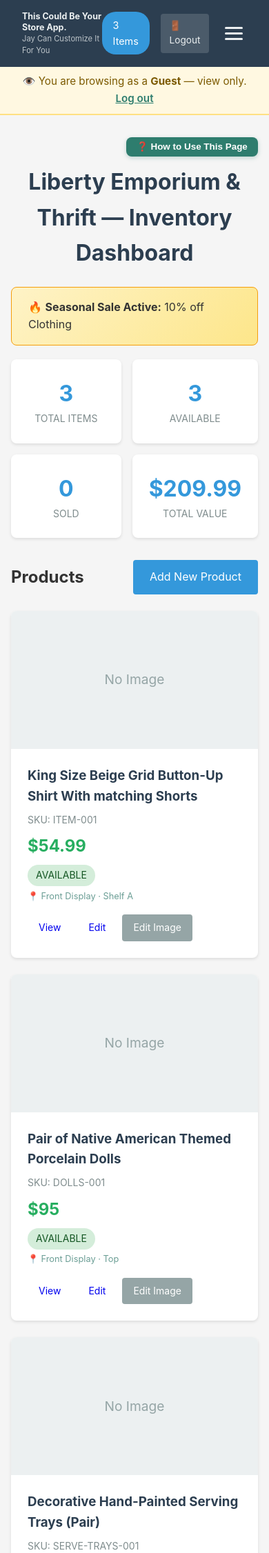
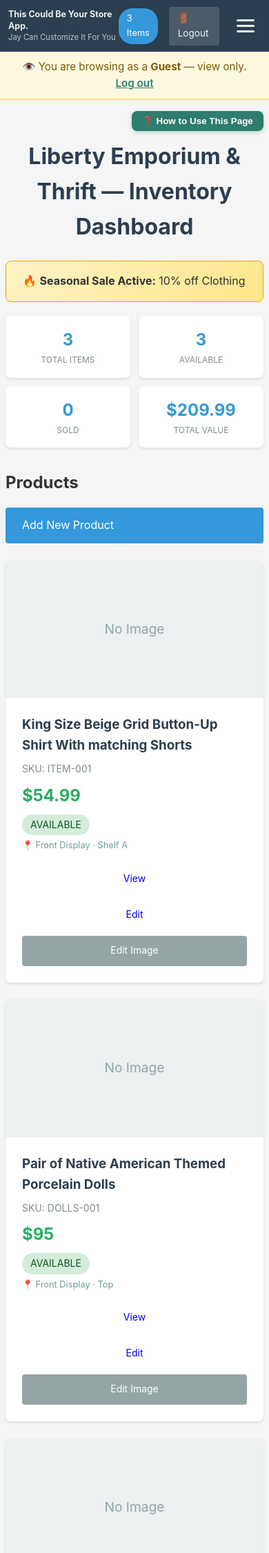
Before and after one commit to Liberty-Emporium/Liberty-Emporium-Inventory-App, a Flask app: page /dashboard in a window 390 px wide. Shown: the top 2252 px of the page at 69% size. Run offline with Flask 3, Linux system fonts and the light colour scheme; the visitor is signed in with stand-in values (Sample User, id 1).

Commit message:
feat: Mobile responsive CSS overhaul (touch-friendly buttons, proper hamburger menu, responsive grids, iOS zoom fix)

```diff
--- a/static/style.css
+++ b/static/style.css
@@ -9,6 +9,7 @@ body {
     background: #f5f5f5;
     color: #333;
     line-height: 1.6;
+    -webkit-tap-highlight-color: transparent;
 }
 
 header {
@@ -122,6 +123,7 @@ main {
     cursor: pointer;
     transition: all 0.3s;
     font-size: 1rem;
+    min-height: 44px;
 }
 
 .btn-primary {
@@ -223,6 +225,7 @@ main {
     margin-top: 1rem;
     display: flex;
     gap: 0.5rem;
+    flex-wrap: wrap;
 }
 
 .empty-state {
@@ -261,12 +264,14 @@ main {
     border: 1px solid #ddd;
     border-radius: 4px;
     font-size: 1rem;
+    min-height: 44px;
 }
 
 .form-actions {
     display: flex;
     gap: 1rem;
     margin-top: 2rem;
+    flex-wrap: wrap;
 }
 
 /* Product Detail */
@@ -293,6 +298,7 @@ main {
     gap: 1rem;
     align-items: center;
     margin-top: 0.5rem;
+    flex-wrap: wrap;
 }
 
 .product-content {
@@ -332,6 +338,7 @@ main {
     display: flex;
     gap: 0.5rem;
     margin-bottom: 1rem;
+    flex-wrap: wrap;
 }
 
 .image-thumbnails {
@@ -370,18 +377,55 @@ footer {
     margin-top: 3rem;
 }
 
+/* ────────────────────────────────────────────────────────────────
+   MOBILE RESPONSIVE OVERHAUL
+   ──────────────────────────────────────────────────────────────── */
+
+/* Hamburger menu (hidden by default) */
+.hamburger {
+    display: none;
+    flex-direction: column;
+    gap: 5px;
+    cursor: pointer;
+    background: none;
+    border: none;
+    padding: 0.5rem;
+    min-width: 44px;
+    min-height: 44px;
+    justify-content: center;
+    align-items: center;
+}
+
+.hamburger span {
+    display: block;
+    width: 26px;
+    height: 3px;
+    background: #ecf0f1;
+    border-radius: 2px;
+    transition: all 0.3s ease;
+}
+
+.hamburger.open span:nth-child(1) { transform: translateY(8px) rotate(45deg); }
+.hamburger.open span:nth-child(2) { opacity: 0; }
+.hamburger.open span:nth-child(3) { transform: translateY(-8px) rotate(-45deg); }
+
 @media (max-width: 768px) {
-    .product-content {
-        grid-template-columns: 1fr;
-    }
-    .stats-grid {
-        grid-template-columns: repeat(2, 1fr);
-    }
-
-    /* ── Hamburger menu ── */
+    /* Show hamburger */
     .hamburger {
         display: flex !important;
     }
+
+    /* Hide header by default, show on hamburger */
+    header {
+        padding: 0.8rem 1rem;
+    }
+    .logo {
+        font-size: 1.1rem;
+        max-width: 60% !important;
+        line-height: 1.2;
+    }
+
+    /* Dropdown menu */
     .nav-links {
         display: none !important;
         position: absolute;
@@ -402,8 +446,119 @@ footer {
         padding: 0.9rem 1.5rem !important;
         border-bottom: 1px solid rgba(255,255,255,0.08);
         font-size: 1rem;
+        min-height: 44px;
+        display: flex !important;
+        align-items: center;
     }
+
+    /* Hide username text on mobile */
     .nav-right span {
         display: none;
     }
+
+    /* Main content */
+    main {
+        margin: 1rem auto;
+        padding: 0 0.75rem;
+    }
+
+    /* Stats grid - 2 columns */
+    .stats-grid {
+        grid-template-columns: repeat(2, 1fr);
+        gap: 0.75rem;
+    }
+    .stat-box {
+        padding: 1rem;
+    }
+    .stat-value {
+        font-size: 1.5rem;
+    }
+    .stat-label {
+        font-size: 0.75rem;
+    }
+
+    /* Products grid - single column */
+    .products-grid {
+        grid-template-columns: 1fr;
+        gap: 1rem;
+    }
+    .product-card {
+        margin-bottom: 0.5rem;
+    }
+
+    /* Forms full width */
+    .form-container {
+        padding: 1.5rem;
+        margin: 0 0.5rem;
+    }
+
+    /* Actions bar stack */
+    .actions-bar {
+        flex-direction: column;
+        gap: 1rem;
+        align-items: stretch;
+    }
+
+    /* Product detail single column */
+    .product-content {
+        grid-template-columns: 1fr;
+        gap: 1.5rem;
+    }
+
+    /* Buttons touch-friendly */
+    .btn {
+        min-height: 44px;
+        padding: 0.85rem 1.5rem;
+    }
+    .btn-small {
+        padding: 0.65rem 1rem;
+    }
+
+    /* Product actions wrap nicely */
+    .product-actions {
+        flex-direction: column;
+        gap: 0.5rem;
+    }
+    .product-actions .btn {
+        width: 100%;
+        text-align: center;
+    }
+
+    /* Flash messages */
+    .flash {
+        padding: 0.75rem 1rem;
+    }
+
+    /* Editor controls wrap */
+    .editor-controls {
+        flex-direction: column;
+    }
+    .form-actions {
+        flex-direction: column;
+    }
+    .form-actions .btn {
+        width: 100%;
+    }
 }
+
+/* Even smaller screens */
+@media (max-width: 480px) {
+    header {
+        padding: 0.6rem 0.75rem;
+    }
+    .logo {
+        font-size: 0.9rem;
+    }
+    .stats-badge {
+        padding: 0.35rem 0.75rem;
+        font-size: 0.8rem;
+    }
+    main {
+        padding: 0 0.5rem;
+    }
+    .form-group input,
+    .form-group select,
+    .form-group textarea {
+        font-size: 16px; /* Prevents iOS zoom on input focus */
+    }
+}
```
